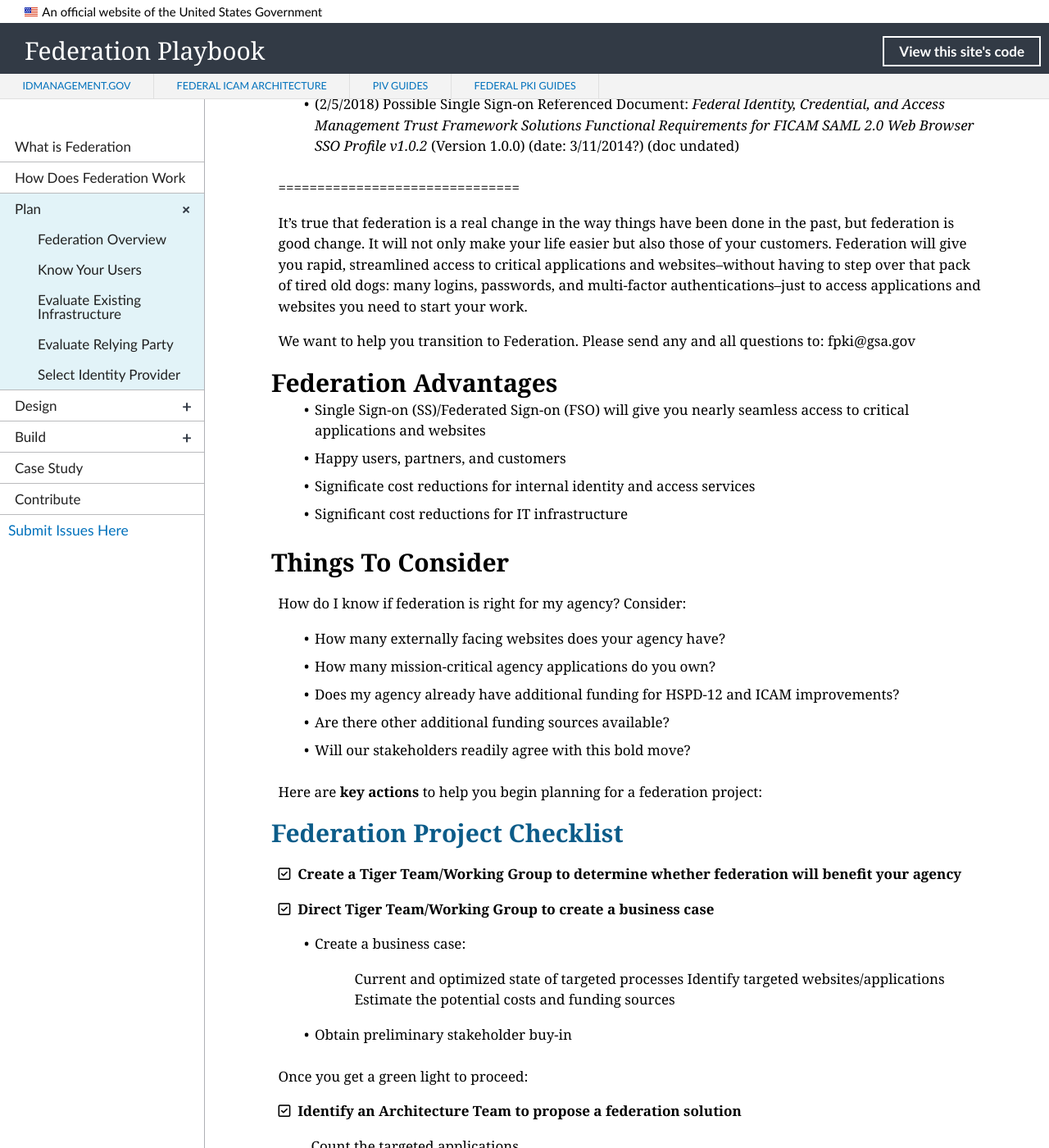
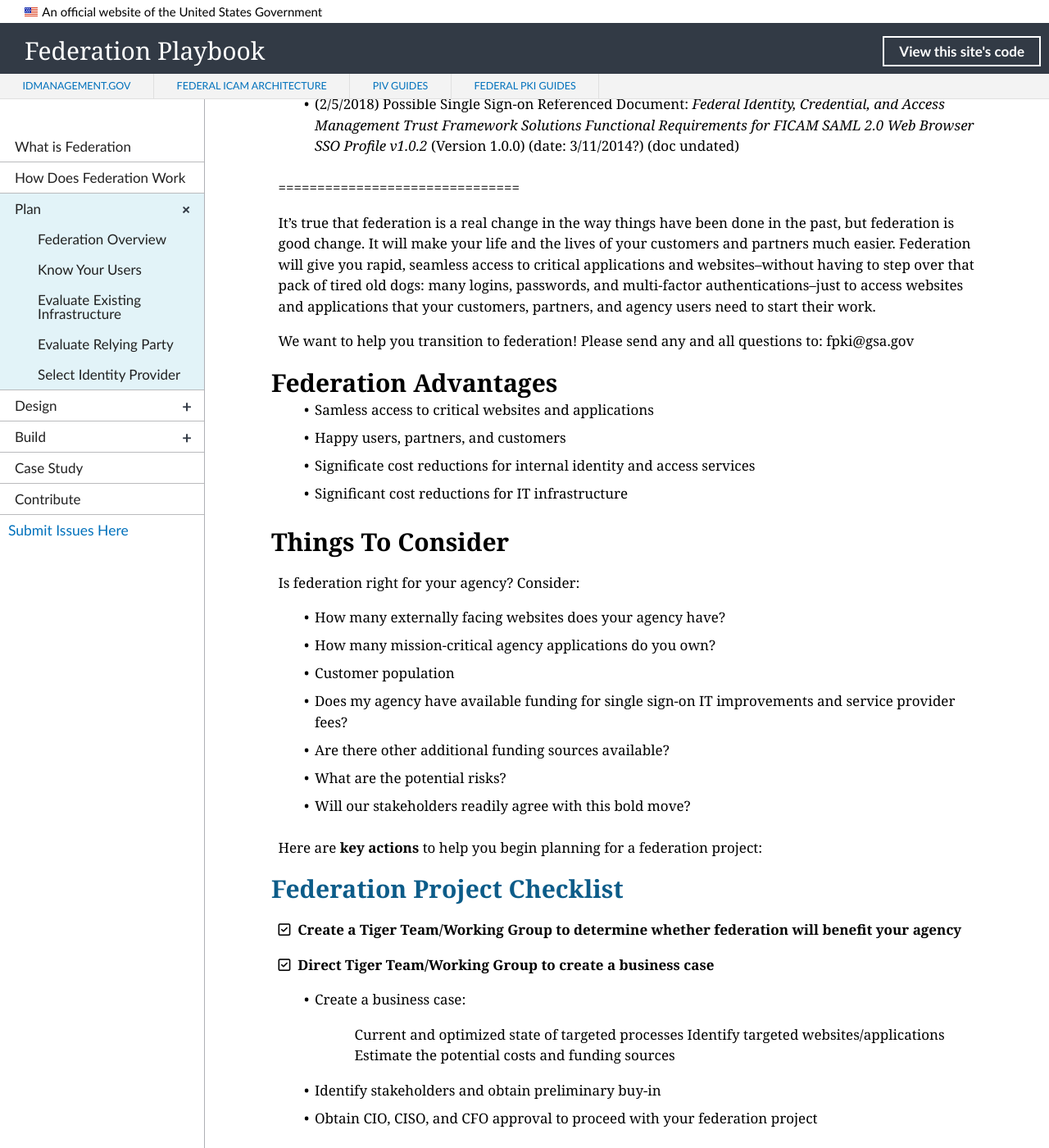
Before and after one commit to GSA/ficam-federation, a Jekyll site: the page built from _plan/00_index.md, in a window 1280 px wide and 1400 px high, scrolled down 339 px. Shown: the whole window at 82% size. Built offline with Jekyll 4.4.1, drawn with Linux system fonts in a browser that asks for light colours; nearby versions of some CDN libraries; library files that are not in the unit come from our copies.

Commit message:
Update 00_index.md
Content revisions

```diff
--- a/_plan/00_index.md
+++ b/_plan/00_index.md
@@ -14,25 +14,27 @@
 
 ===============================
 
-It’s true that federation is a real change in the way things have been done in the past, but federation is good change.  It will not only make your life easier but also those of your customers.  Federation will give you rapid, streamlined access to critical applications and websites--without having to step over that pack of tired old dogs:  many logins, passwords, and multi-factor authentications--just to access applications and websites you need to start your work.
+It’s true that federation is a real change in the way things have been done in the past, but federation is good change.  It will make your life and the lives of your customers and partners much easier.  Federation will give you rapid, seamless access to critical applications and websites--without having to step over that pack of tired old dogs:  many logins, passwords, and multi-factor authentications--just to access websites and applications that your customers, partners, and agency users need to start their work.
 
-We want to help you transition to Federation. Please send any and all questions to: fpki@gsa.gov
+We want to help you transition to federation! Please send any and all questions to: fpki@gsa.gov
 
 ## Federation Advantages
 
-* Single Sign-on (SS)/Federated Sign-on (FSO) will give you nearly seamless access to critical applications and websites
+* Samless access to critical websites and applications
 * Happy users, partners, and customers
 * Significate cost reductions for internal identity and access services
 * Significant cost reductions for IT infrastructure
 
 
 ## Things To Consider
-How do I know if federation is right for my agency?  Consider:
+Is federation right for your agency?  Consider:
 
 * How many externally facing websites does your agency have?
 * How many mission-critical agency applications do you own?
-* Does my agency already have additional funding for HSPD-12 and ICAM improvements?
+* Customer population
+* Does my agency have available funding for single sign-on IT improvements and service provider fees?
 * Are there other additional funding sources available?
+* What are the potential risks?
 * Will our stakeholders readily agree with this bold move?
 
 Here are **key actions** to help you begin planning for a federation project:
@@ -46,7 +48,8 @@
 > Current and optimized state of targeted processes
 > Identify targeted websites/applications
 > Estimate the potential costs and funding sources
-* Obtain preliminary stakeholder buy-in
+* Identify stakeholders and obtain preliminary buy-in
+* Obtain CIO, CISO, and CFO approval to proceed with your federation project
 
 Once you get a green light to proceed:
 
```
